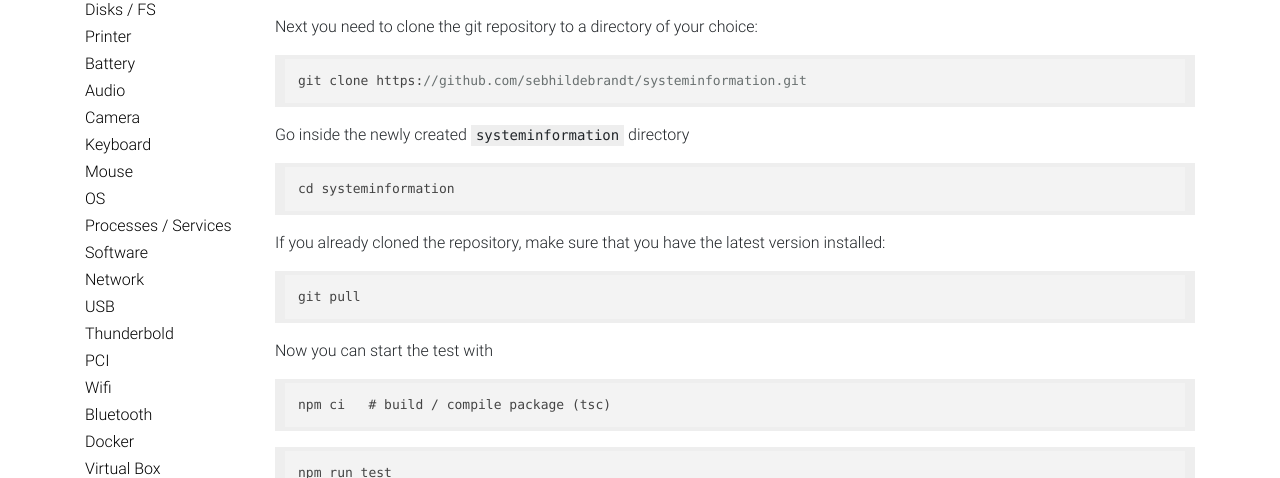
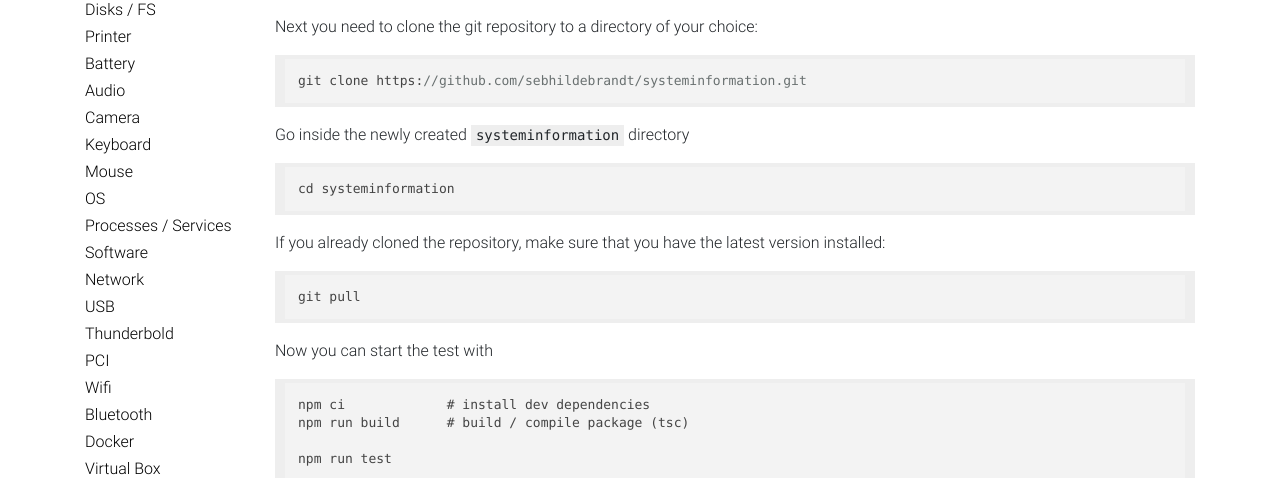
Before and after one commit to sebhildebrandt/systeminformation, a website: page docs/v6/tests.html in a window 1280 px wide. Shown: the part 322-800 px from the top of the page. Drawn offline with nearby package versions, Linux system fonts and the light colour scheme.

Commit message:
docs: improvements

```diff
--- a/docs/v6/tests.html
+++ b/docs/v6/tests.html
@@ -61,8 +61,10 @@
                   <p>If you already cloned the repository, make sure that you have the latest version installed:</p>
                   <pre><code class="js">git pull</code></pre>
                   <p>Now you can start the test with</p>
-                  <pre><code class="js">npm ci   # build / compile package (tsc)</code></pre>
-                  <pre><code class="js">npm run test</code></pre>
+                  <pre><code class="js">npm ci             # install dev dependencies
+npm run build      # build / compile package (tsc)
+
+npm run test</code></pre>
                   <p>You get a nice menu where you now can run function by function and see if you get meaningfull results (if supported on your platform) or errors. Sample output:</p>
                   <pre><code class="js">┌────────────────────────────────────────────────────────────────────────────────────────────────────────────────────────────┐
 │                               _                 _        __                            _   _                               │
```
Also changed, not shown: docs/index.html (+1 -1 lines), docs/v6/index.html (+1 -1 lines), README.md.
